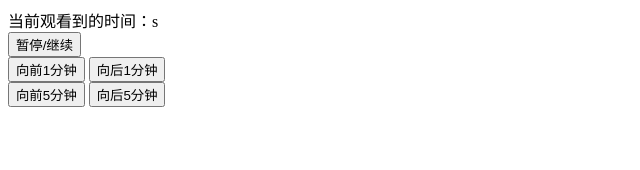
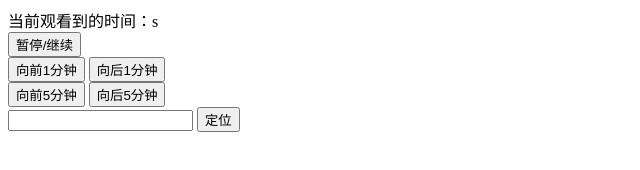
Before and after one commit to ligmh/local-video-sync-server, a website: page static/index.html in a window 1280 px wide. Shown: the whole page, without its empty margins (0-640 px from the left). Drawn offline with nearby package versions, Linux system fonts and the light colour scheme; no server answers.

Commit message:
增加定位到某个位置的api

```diff
--- a/server.js
+++ b/server.js
@@ -82,6 +82,11 @@ app.get('/backward/:gap', function (req, res) {
     res.send('success')
 })
 
+app.get('/locateAt/:time', function (req, res) {
+    time = Number.parseInt(req.params.time)
+    res.send('success')
+})
+
 const server = app.listen(process.env.PORT || 5000, function () {
     console.log('listening port 5000');
 })
--- a/static/index.html
+++ b/static/index.html
@@ -22,6 +22,10 @@
         <div>
             <button onclick="buttonClickHandler4()">向前5分钟</button>
             <button onclick="buttonClickHandler5()">向后5分钟</button>
+        </div>
+        <div>
+            <input id="locationTime" type="text" />
+            <button onclick="buttonClickHandler6()">定位</button>
         </div>
     </div>
     <script src="https://cdn.jsdelivr.net/npm/axios/dist/axios.min.js"></script>
@@ -77,6 +81,15 @@
                 })
                 .catch(err => console.log(err))
         }
+
+        function buttonClickHandler6() {
+            var locationTime = window.document.getElementById('locationTime').value
+            axios.get('/locateAt/'+locationTime)
+                .then(response => {
+                    console.log(response.data)
+                })
+                .catch(err => console.log(err))
+        }
     </script>
 </body>
 
```
